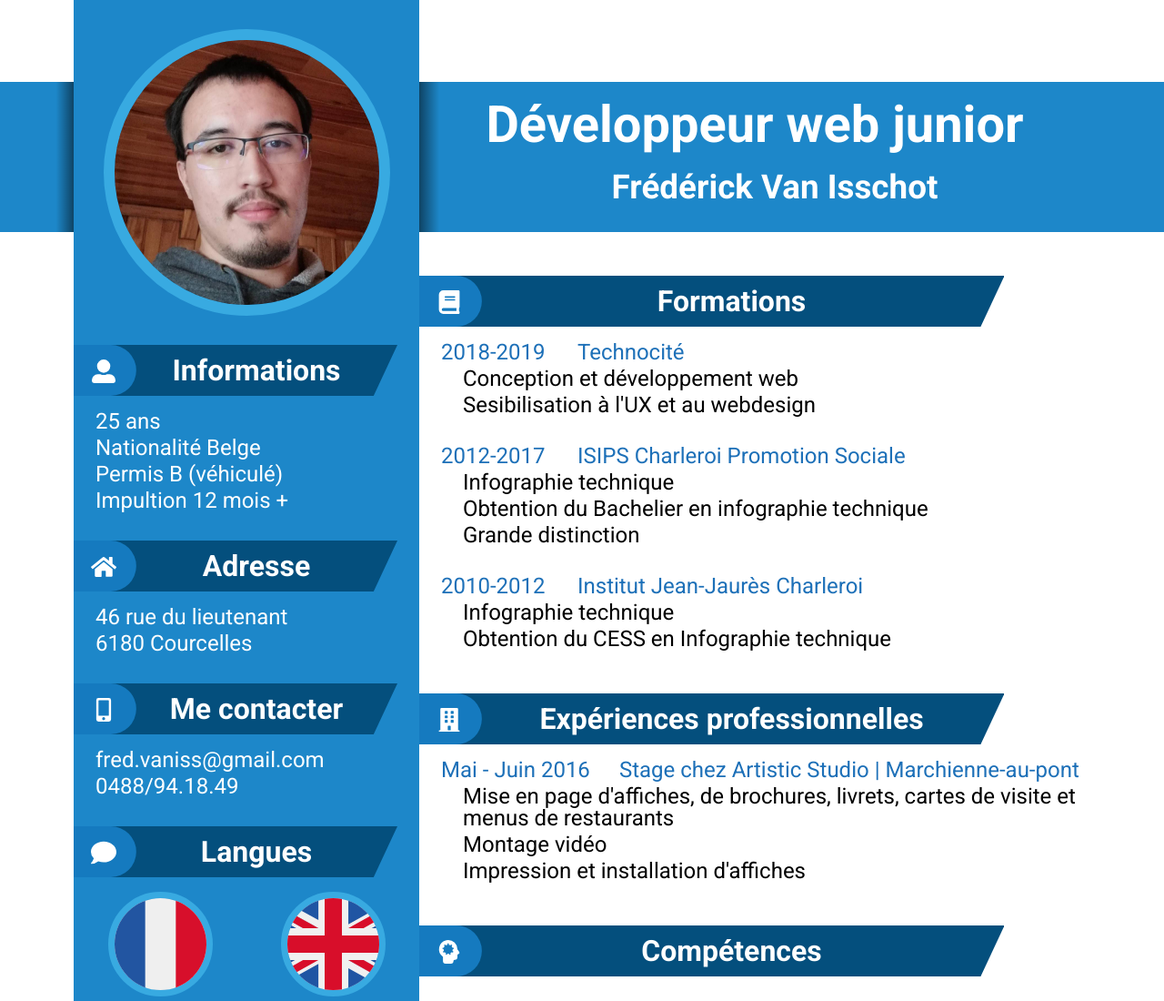
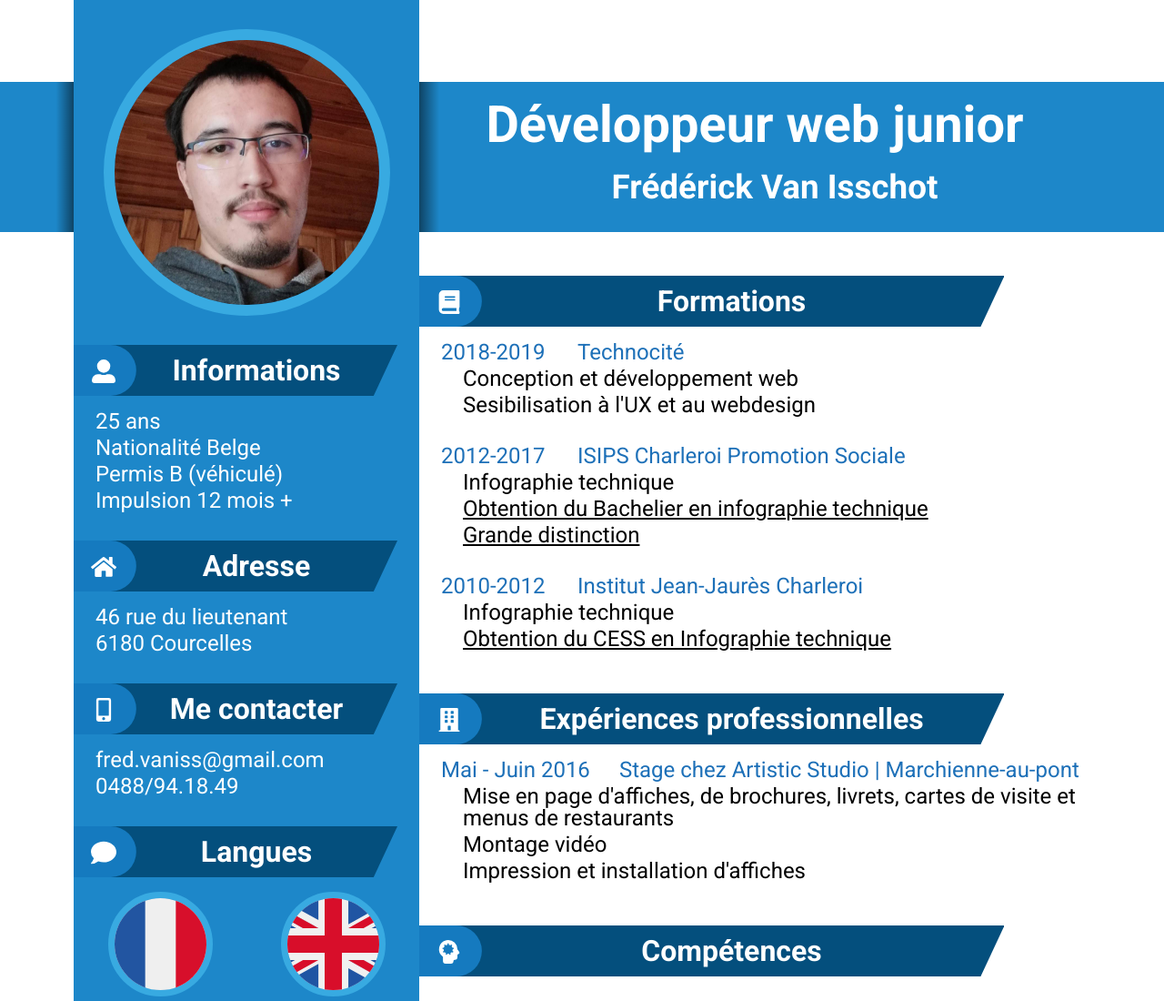
Before and after one commit to Fred-Vaniss/Mon-CV, a plain HTML site: page index.html in a window 1280 px wide. Shown: the top 1100 px of the page at 91% size. Drawn offline with Linux system fonts and the light colour scheme.

Commit message:
Petites corrections et mise à jour du readme.

```diff
--- a/index.html
+++ b/index.html
@@ -28,7 +28,7 @@
 				<li>25 ans</li>
 				<li>Nationalité Belge</li>
 				<li>Permis B (véhiculé)</li>
-				<li>Impultion 12 mois +</li>
+				<li>Impulsion 12 mois +</li>
 			</ul>
 
 
--- a/scss/style.scss
+++ b/scss/style.scss
@@ -129,6 +129,10 @@ hr{
 	margin: 10px auto;
 }
 
+.underline{
+	text-decoration: underline;
+}
+
 .short-title{
 	background-image: url(../images/h_short.svg);
 	max-width: 358px;
```
Also changed, not shown: css/style.css, 2 other files.
